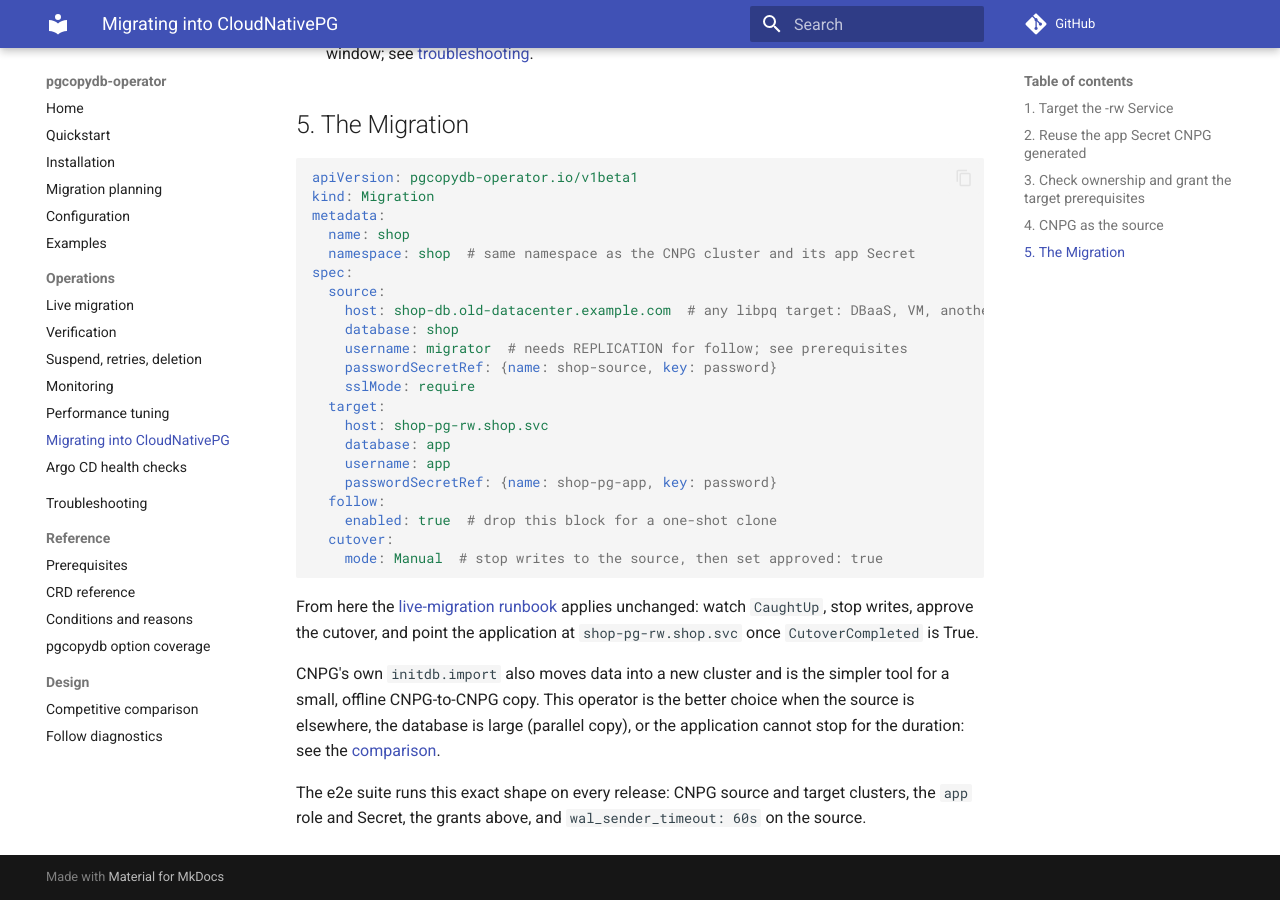
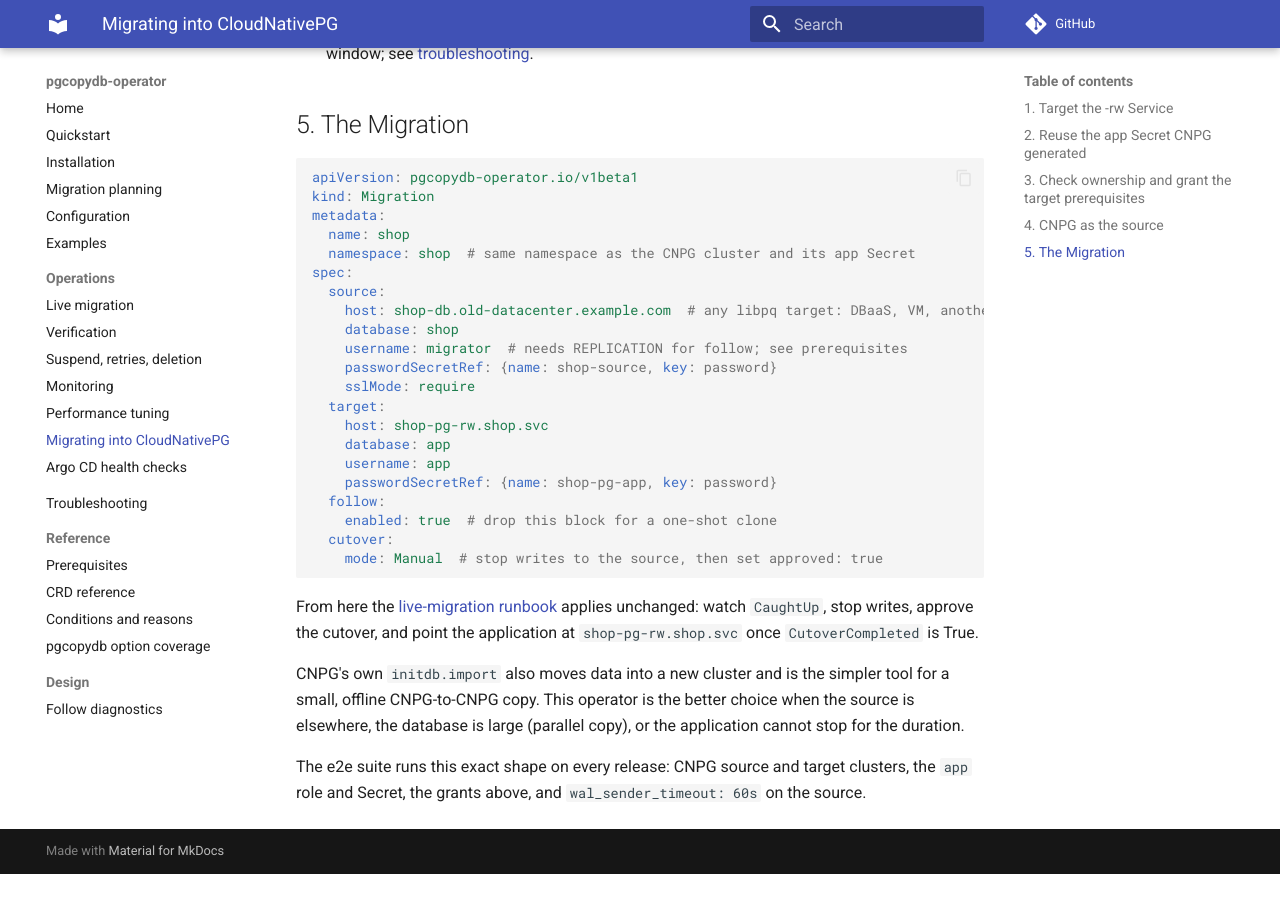
Before and after one commit to ydixken/pgcopydb-operator, an MkDocs documentation site: the page built from docs/operations/cloudnativepg.md, in a window 1280 px wide and 900 px high, scrolled down 2376 px. Built offline with MkDocs 1.6.1 and Material for MkDocs 9.7.7, drawn with Linux system fonts in a browser that asks for light colours; comment, search, counter and statistics services are not loaded; after the commit the page ends 3250 px from its top, so only the background shows below that.

Commit message:
docs: unpublish the competitive comparison
The page reviewed five other operators and was never user documentation.
It moves to docs/research/, which mkdocs excludes from the site, so the
adopt and reject list that explains the printer columns, the Argo CD page
and the CNPG recipe stays available in the repository.

The single inbound link, on the CloudNativePG page, loses the link and
keeps its sentence. No replacement text is added anywhere.

```diff
--- a/docs/operations/cloudnativepg.md
+++ b/docs/operations/cloudnativepg.md
@@ -125,6 +125,6 @@ spec:
 From here the [live-migration runbook](live-migration.md) applies unchanged: watch `CaughtUp`, stop writes, approve the cutover, and point the application at `shop-pg-rw.shop.svc` once `CutoverCompleted` is True.
 
 CNPG's own `initdb.import` also moves data into a new cluster and is the simpler tool for a small, offline CNPG-to-CNPG copy.
-This operator is the better choice when the source is elsewhere, the database is large (parallel copy), or the application cannot stop for the duration: see the [comparison](../design/comparison.md).
+This operator is the better choice when the source is elsewhere, the database is large (parallel copy), or the application cannot stop for the duration.
 
 The e2e suite runs this exact shape on every release: CNPG source and target clusters, the `app` role and Secret, the grants above, and `wal_sender_timeout: 60s` on the source.
--- a/mkdocs.yml
+++ b/mkdocs.yml
@@ -56,5 +56,4 @@ nav:
       - Conditions and reasons: reference/conditions.md
       - pgcopydb option coverage: reference/coverage.md
   - Design:
-      - Competitive comparison: design/comparison.md
       - Follow diagnostics: design/follow-diagnostics.md
```
Also changed, not shown: docs/research/comparison.md (renamed from docs/design/comparison.md).
